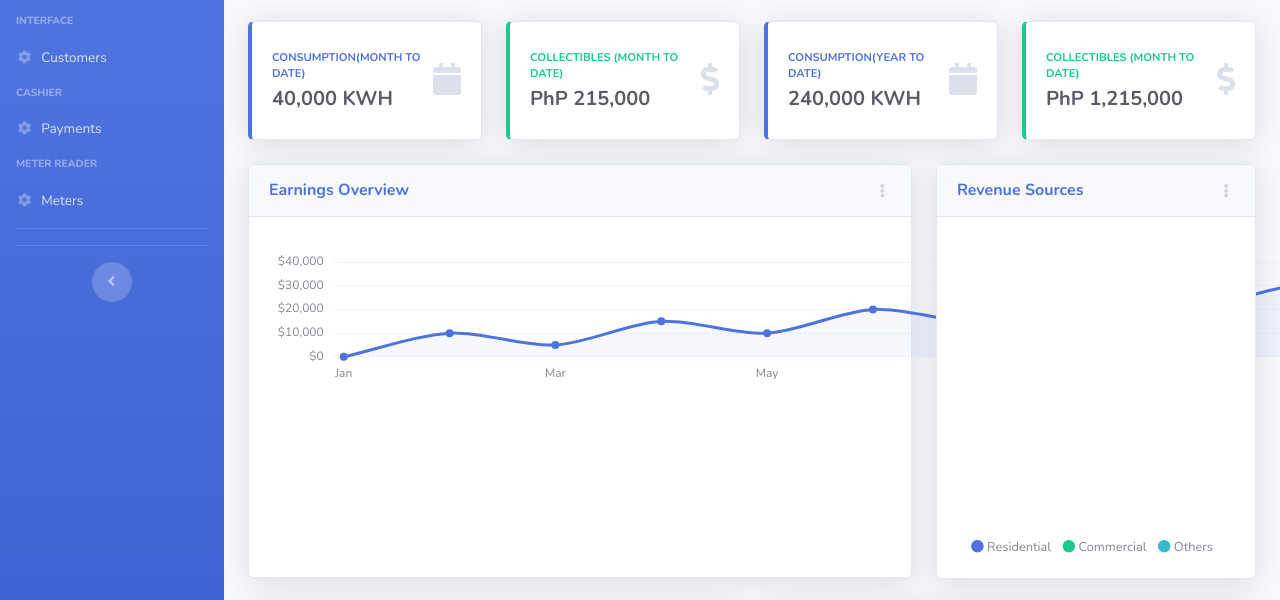
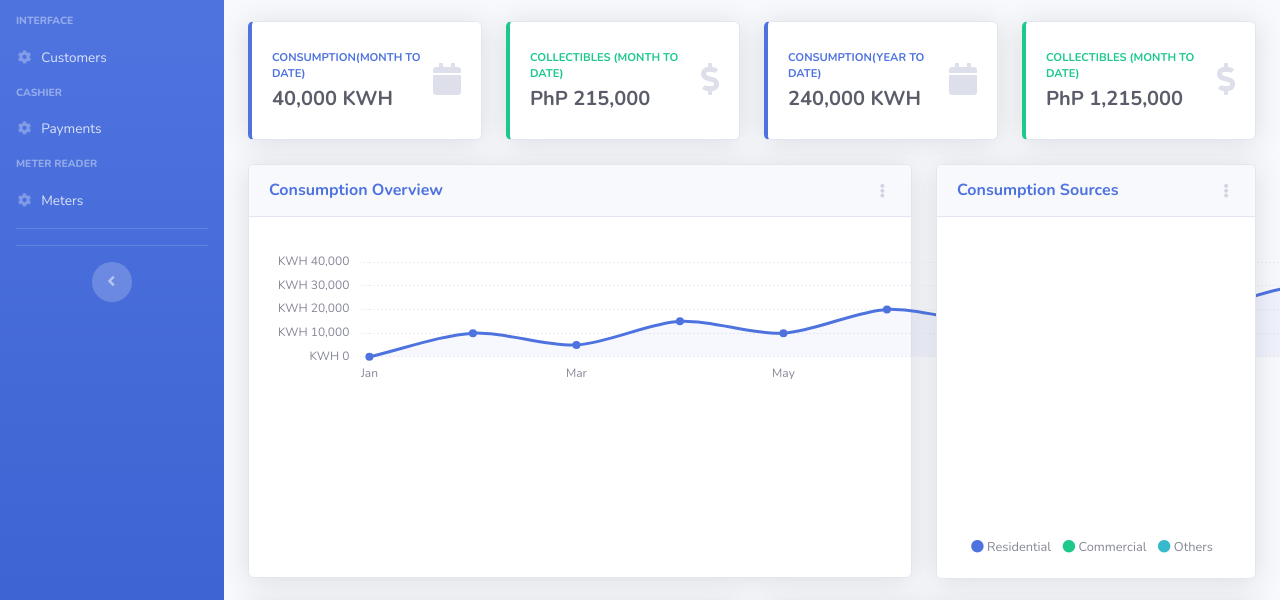
Before and after one commit to marcoyimyaem/webacmeprototype, a website with bundled scripts: page index.html in a window 1280 px wide. Shown: the part 131-731 px from the top of the page. Built offline with nearby package versions, Linux system fonts and the light colour scheme.

Commit message:
changing labels for chartarea $->PhP | Earnings ->Consumtion

```diff
--- a/index.html
+++ b/index.html
@@ -426,7 +426,7 @@
                                 <!-- Card Header - Dropdown -->
                                 <div
                                     class="card-header py-3 d-flex flex-row align-items-center justify-content-between">
-                                    <h6 class="m-0 font-weight-bold text-primary">Earnings Overview</h6>
+                                    <h6 class="m-0 font-weight-bold text-primary">Consumption Overview</h6>
                                     <div class="dropdown no-arrow">
                                         <a class="dropdown-toggle" href="#" role="button" id="dropdownMenuLink"
                                             data-toggle="dropdown" aria-haspopup="true" aria-expanded="false">
@@ -457,7 +457,7 @@
                                 <!-- Card Header - Dropdown -->
                                 <div
                                     class="card-header py-3 d-flex flex-row align-items-center justify-content-between">
-                                    <h6 class="m-0 font-weight-bold text-primary">Revenue Sources</h6>
+                                    <h6 class="m-0 font-weight-bold text-primary">Consumption Sources</h6>
                                     <div class="dropdown no-arrow">
                                         <a class="dropdown-toggle" href="#" role="button" id="dropdownMenuLink"
                                             data-toggle="dropdown" aria-haspopup="true" aria-expanded="false">
--- a/js/demo/chart-area-demo.js
+++ b/js/demo/chart-area-demo.js
@@ -34,7 +34,7 @@ var myLineChart = new Chart(ctx, {
   data: {
     labels: ["Jan", "Feb", "Mar", "Apr", "May", "Jun", "Jul", "Aug", "Sep", "Oct", "Nov", "Dec"],
     datasets: [{
-      label: "Earnings",
+      label: "Consumption",
       lineTension: 0.3,
       backgroundColor: "rgba(78, 115, 223, 0.05)",
       borderColor: "rgba(78, 115, 223, 1)",
@@ -78,7 +78,7 @@ var myLineChart = new Chart(ctx, {
           padding: 10,
           // Include a dollar sign in the ticks
           callback: function(value, index, values) {
-            return '$' + number_format(value);
+            return 'KWH ' + number_format(value);
           }
         },
         gridLines: {
@@ -110,7 +110,7 @@ var myLineChart = new Chart(ctx, {
       callbacks: {
         label: function(tooltipItem, chart) {
           var datasetLabel = chart.datasets[tooltipItem.datasetIndex].label || '';
-          return datasetLabel + ': $' + number_format(tooltipItem.yLabel);
+          return datasetLabel + "  " + number_format(tooltipItem.yLabel) + ' KWH';
         }
       }
     }
```
